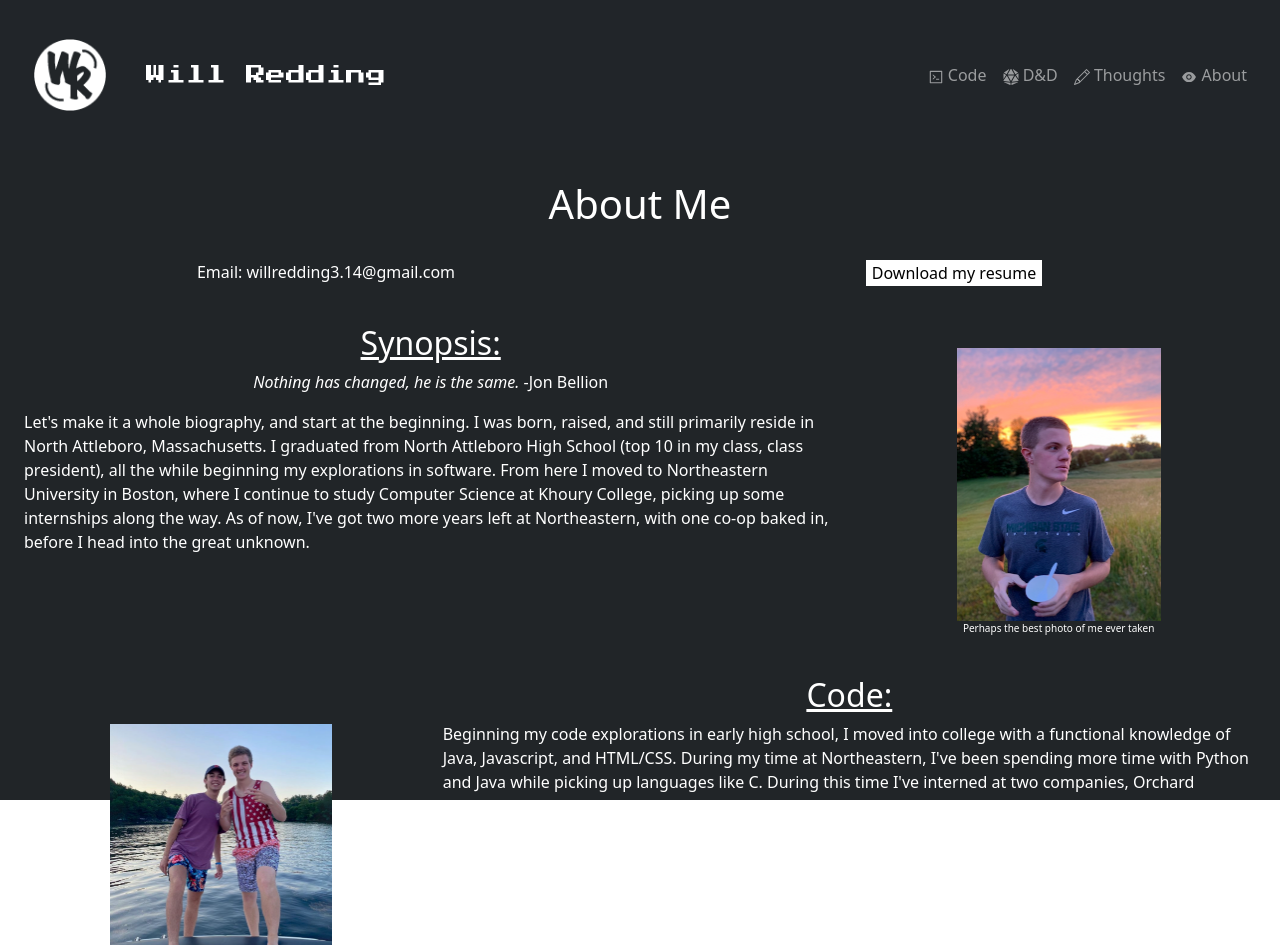
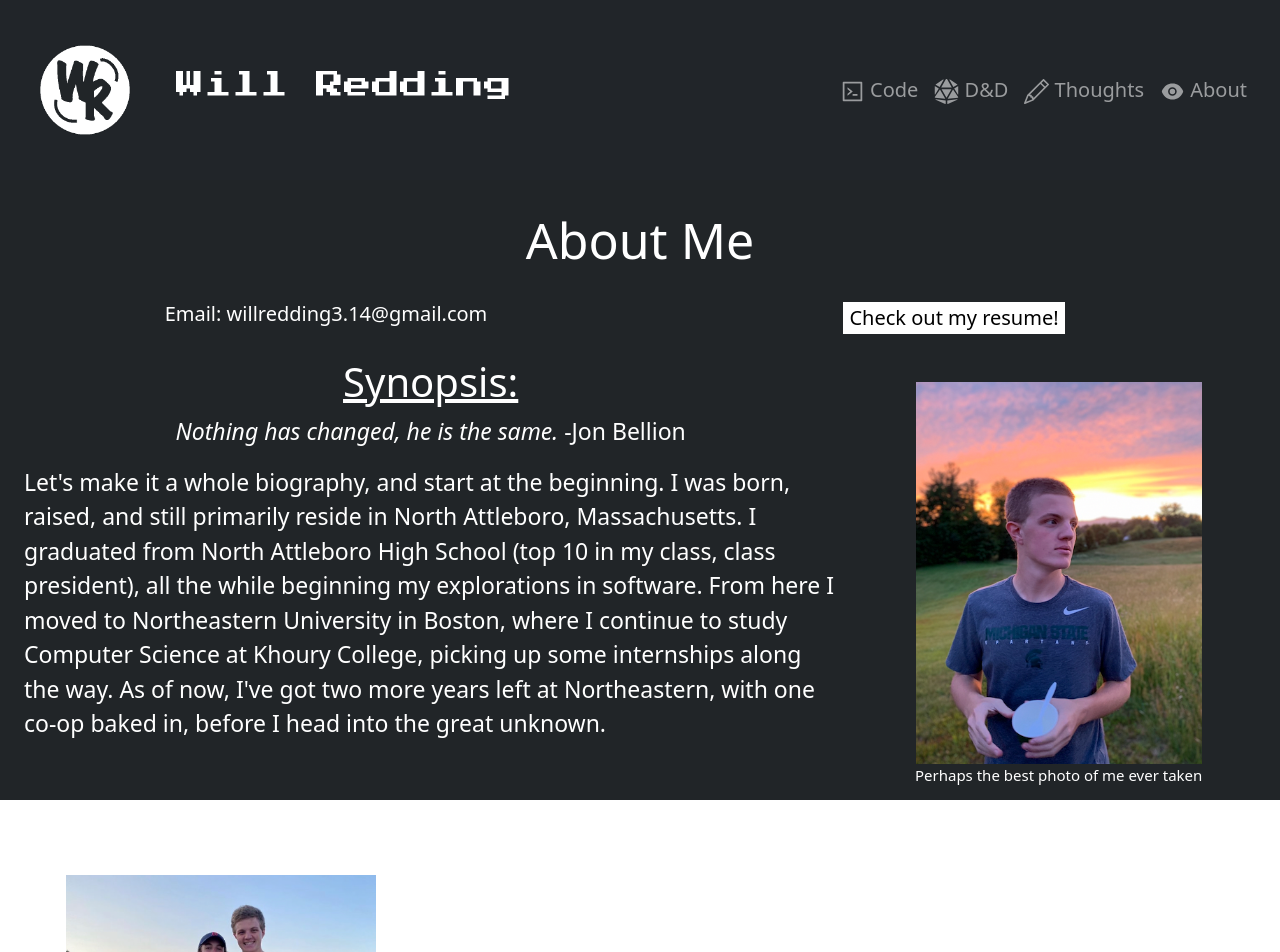
Before and after one commit to willredding314/portfolio, a React (Create React App) app: page /about in a window 1280 px wide. Shown: the top 952 px of the page. Built offline with nearby package versions, Linux system fonts and the light colour scheme.

Commit message:
Resize for deployment

```diff
--- a/src/components/about.tsx
+++ b/src/components/about.tsx
@@ -60,7 +60,7 @@ const About = () => {
                             color: "#ffffff",
                             distance: 150,
                             enable: true,
-                            opacity: 0.2,
+                            opacity: 0.1,
                             width: 1,
                         },
                         collisions: {
@@ -84,7 +84,7 @@ const About = () => {
                             value: 100,
                         },
                         opacity: {
-                            value: 0.2,
+                            value: 0.1,
                         },
                         shape: {
                             type: "circle",
@@ -96,22 +96,24 @@ const About = () => {
                 }}
             />
             <Container fluid className="about-section">
-                <h1 className="white">About Me</h1>
+                <h1 className="white pagetitle">About Me</h1>
                 <br></br>
                 <Row>
                     <Col md="6">
-                        <p className="white">Email: willredding3.14@gmail.com</p>
+                        <h5 className="white">Email: willredding3.14@gmail.com</h5>
                     </Col>
                     <Col md="6">
-                        <a href="" download><button className="resume-button">Download my resume</button></a>
+                        <a href="https://docs.google.com/document/d/1iagHpEUMfY2uUtpRQC8BhaL9gwZPTP4lxMMsyzwSNjI/edit?usp=sharing">
+                            <button className="resume-button">Check out my resume!</button>
+                        </a>
                     </Col>
                 </Row>
                 <br></br>
                 <Row>
                     <Col md="8">
-                        <h2 className="white"><u>Synopsis:</u></h2>
-                        <p className="white"><i>Nothing has changed, he is the same.</i> -Jon Bellion</p>
-                        <p className="white lefty">
+                        <h1 className="white"><u>Synopsis:</u></h1>
+                        <p className="white about-text"><i>Nothing has changed, he is the same.</i> -Jon Bellion</p>
+                        <p className="white lefty about-text">
                             Let's make it a whole biography, and start at the beginning. I was born, raised, and
                             still primarily reside in North Attleboro, Massachusetts. I graduated from North Attleboro
                             High School (top 10 in my class, class president), all the while beginning my explorations
@@ -124,7 +126,7 @@ const About = () => {
                     <Col md="4">
                         <br></br>
                         <figure>
-                            <img src={willsunset} width="204" height="273"></img>
+                            <img src={willsunset} width="286" height="382"></img>
                             <figcaption className="white caption">Perhaps the best photo of me ever taken</figcaption>
                         </figure>
                     </Col>
@@ -135,13 +137,13 @@ const About = () => {
                         <br></br>
                         <br></br>
                         <figure>
-                            <img src={willandkevin} width="222" height="221"></img>
+                            <img src={willandkevin} width="310" height="308"></img>
                             <figcaption className="white caption">Me and international celebrity Kevin Moody</figcaption>
                         </figure>
                     </Col>
                     <Col md="8">
-                        <h2 className="white"><u>Code:</u></h2>
-                        <p className="white lefty">
+                        <h1 className="white"><u>Code:</u></h1>
+                        <p className="white lefty about-text">
                             Beginning my code explorations in early high school, I moved into college with a functional
                             knowledge of Java, Javascript, and HTML/CSS. During my time at Northeastern, I've been
                             spending more time with Python and Java while picking up languages like C. During this time
@@ -155,8 +157,8 @@ const About = () => {
                 <br></br>
                 <Row>
                     <Col md="8">
-                        <h2 className="white"><u>My Life:</u></h2>
-                        <p className="white lefty">
+                        <h1 className="white"><u>My Life:</u></h1>
+                        <p className="white lefty about-text">
                             As pictured on this page, I spend whenever I can in Swanzey NH, where I've got
                             several wonderful friends and a church-affiliated family camp where I would spend
                             my summers before working and volunteering at the camp. When I'm not spending time
@@ -169,7 +171,7 @@ const About = () => {
                     </Col>
                     <Col md="4">
                         <figure>
-                            <img src={willandabbys} width="201" height="267"></img>
+                            <img src={willandabbys} width="268" height="355.6"></img>
                             <figcaption className="white caption">Me with two people, both named Abby</figcaption>
                         </figure>
                     </Col>
--- a/src/components/banner.tsx
+++ b/src/components/banner.tsx
@@ -14,27 +14,27 @@ const Banner = () => {
                 <Navbar.Brand href="/" >
                     <img
                         src={logo}
-                        width="120"
-                        height="120"
+                        width="150"
+                        height="150"
                     />{' '}
                 </Navbar.Brand>
                 <Navbar.Brand href="/" className="justify-content-center, titleText">
-                    Will Redding
+                    <h3>Will Redding</h3>
                 </Navbar.Brand>
                 <Navbar.Toggle aria-controls="basic-navbar-nav" />
                 <Navbar.Collapse className="justify-content-end" style={{ padding: "15px" }}>
                     <Nav>
-                        <Nav.Link href="/code">
-                            <AiOutlineCode /> Code
+                        <Nav.Link className="banner-link" href="/code">
+                            <AiOutlineCode size="25"/> Code
                         </Nav.Link>
-                        <Nav.Link href="/dnd">
-                            <FaDiceD20 /> D&D
+                        <Nav.Link className="banner-link" href="/dnd">
+                            <FaDiceD20 size="25"/> D&D
                         </Nav.Link>
-                        <Nav.Link href="/thoughts">
-                            <BsPencil /> Thoughts
+                        <Nav.Link className="banner-link" href="/thoughts">
+                            <BsPencil size="25"/> Thoughts
                         </Nav.Link>
-                        <Nav.Link href="/about">
-                            <AiFillEye /> About
+                        <Nav.Link className="banner-link" href="/about">
+                            <AiFillEye size="25"/> About
                         </Nav.Link>
                     </Nav>
                 </Navbar.Collapse>
--- a/src/components/dnd.tsx
+++ b/src/components/dnd.tsx
@@ -57,7 +57,7 @@ const DnD = () => {
                             color: "#ffffff",
                             distance: 150,
                             enable: true,
-                            opacity: 0.2,
+                            opacity: 0.05,
                             width: 1,
                         },
                         collisions: {
@@ -81,7 +81,7 @@ const DnD = () => {
                             value: 100,
                         },
                         opacity: {
-                            value: 0.2,
+                            value: 0.1,
                         },
                         shape: {
                             type: "circle",
@@ -93,15 +93,15 @@ const DnD = () => {
                 }}
             />
             <Container fluid className="dnd-section">
-                <h1 className="white">Dungeons & Dragons!</h1>
-                <h5 className="white">All my creations for my Dungeons and Dragons games!</h5>
+                <h1 className="white pagetitle">Dungeons & Dragons!</h1>
+                <h4 className="white">All my creations for my Dungeons and Dragons games!</h4>
                 <br></br>
                 <br></br>
                 <Row>
                     <Col md="6">
-                        <GiDragonOrb className="dnd-icon" size="160" />
-                        <h2 className="white">Anivea</h2>
-                        <h5 className="white">A Custom Campaign World</h5>
+                        <GiDragonOrb className="dnd-icon" size="180" />
+                        <h1 className="white">Anivea</h1>
+                        <h4 className="white">A Custom Campaign World</h4>
                         <p className="white lefty">
                             Anivea is a custom setting that I've created and used in
                             my own D&D campaigns. A standard high-fantasy setting,
@@ -141,9 +141,9 @@ const DnD = () => {
                         <br></br>
                     </Col>
                     <Col md="6">
-                        <GiMagicSwirl className="dnd-icon" size="160" />
-                        <h2 className="white">Mystic</h2>
-                        <h5 className="white">A Homebrew Class</h5>
+                        <GiMagicSwirl className="dnd-icon" size="180" />
+                        <h1 className="white">Mystic</h1>
+                        <h4 className="white">A Homebrew Class</h4>
                         <p className="white lefty">
                             For a long time, Wizards of the Coast has tried to create a mystic
                             class. This class would use psionic powers, effectively creating
--- a/src/components/styles.css
+++ b/src/components/styles.css
@@ -8,6 +8,10 @@
     padding: "10px";
     position: relative;
     z-index: 1;
+}
+
+.banner-link {
+    font-size: 20px;
 }
 
 html {
@@ -81,11 +85,15 @@ html {
 
 .heyThere {
     color: white;
+    font-size: 80px;
+}
+
+.imwill {
     font-size: 60px;
 }
 
 .d20 {
-    height: 40vmin;
+    height: 43vmin;
     pointer-events: none;
 }
 
@@ -137,7 +145,7 @@ html {
 }
 
 .caption {
-    font-size: 10px;
+    font-size: 15px;
 }
 
 .resume-button {
@@ -145,6 +153,7 @@ html {
     color: black;
     border: none;
     text-decoration: none;
+    font-size: 20px;
 }
 
 .stack-bar {
@@ -175,3 +184,11 @@ html {
 .dnd-icon {
     color: white;
 }
+
+.pagetitle {
+    font-size: 50px;
+}
+
+.about-text {
+    font-size: 23px;
+}
--- a/src/components/thoughts.tsx
+++ b/src/components/thoughts.tsx
@@ -97,8 +97,8 @@ const Thoughts = () => {
                     }}
                 />
                 <Container fluid className="thoughts-section">
-                    <h1 className="white">My Thoughts</h1>
-                    <h6 className="white">An overdramatic notepad, for whatever else comes to mind</h6>
+                    <h1 className="white pagetitle">My Thoughts</h1>
+                    <h5 className="white">An overdramatic notepad, for whatever else comes to mind</h5>
                     <br></br>
                     <Tabs className="tabset">
                         <TabList>
```
Also changed, not shown: src/components/code.tsx (+23 -23 lines), src/components/home.tsx (+17 -19 lines).
